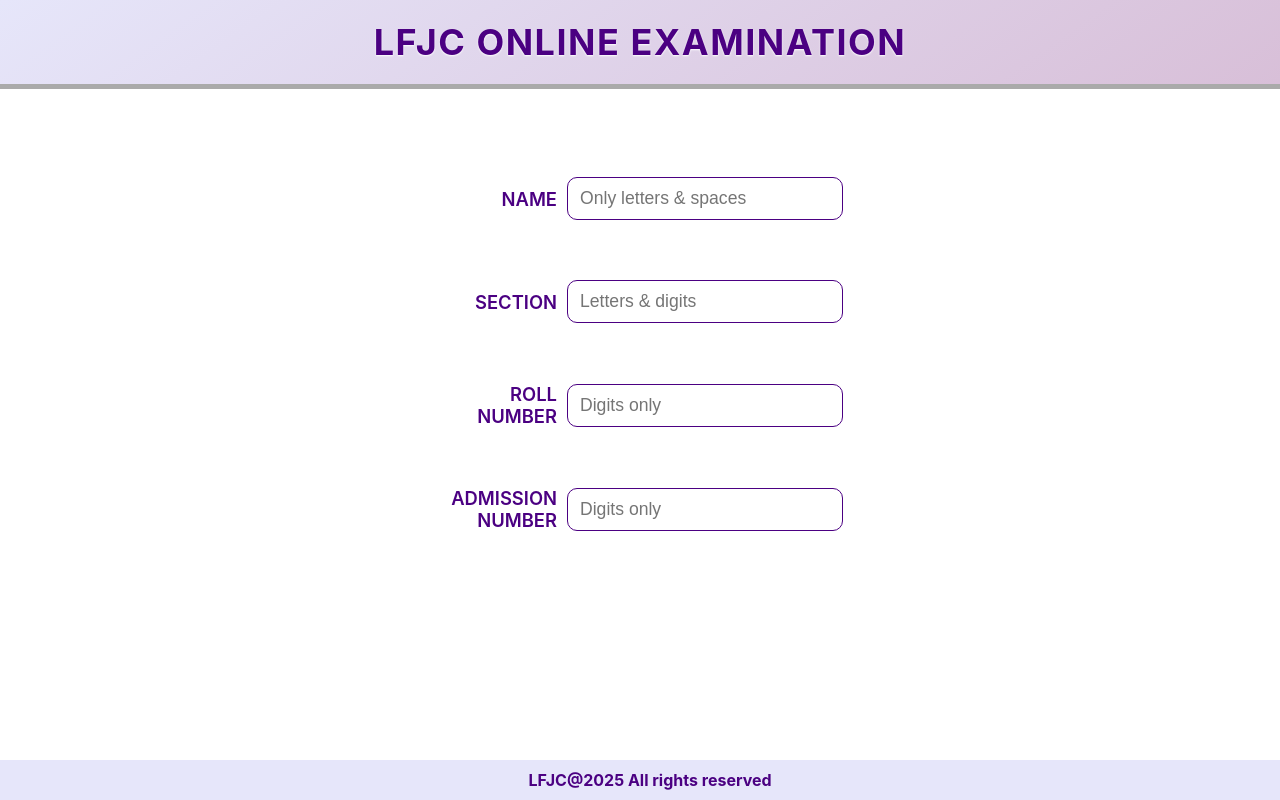
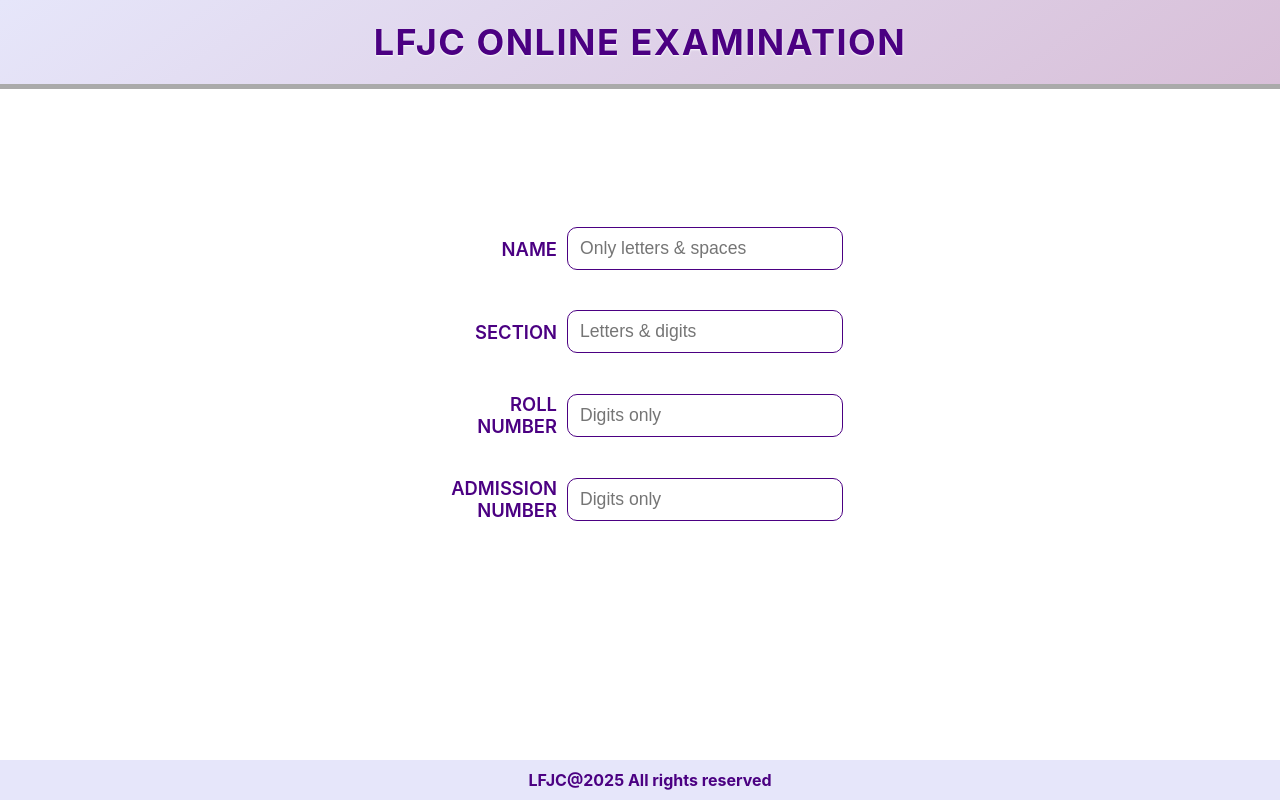
Before and after one commit to iitjeelf/Ss43, a plain HTML site: page index.html in a window 1280 px wide. Drawn offline with Linux system fonts and the light colour scheme.

Commit message:
Update index.html

```diff
--- a/index.html
+++ b/index.html
@@ -19,7 +19,7 @@ header{background:linear-gradient(145deg,#E6E6FA,#D8BFD8);color:#4B0082;text-ali
   min-height:calc(100vh - 140px);
 }
 
-.form-group{display:flex;flex-direction:row;align-items:center;justify-content:center;margin-bottom:60px;}
+.form-group{display:flex;flex-direction:row;align-items:center;justify-content:center;margin-bottom:40px;}
 .form-group label{font-size:1.15rem;font-weight:600;margin-right:10px;color:#4B0082;width:120px;text-align:right;}
 input[type="text"]{padding:10px 12px;font-size:1.1rem;border-radius:10px;border:1.5px solid #4B0082;outline:none;min-width:250px;}
 input.error{animation:glowRed 0.5s alternate infinite;border-color:red;}
```
